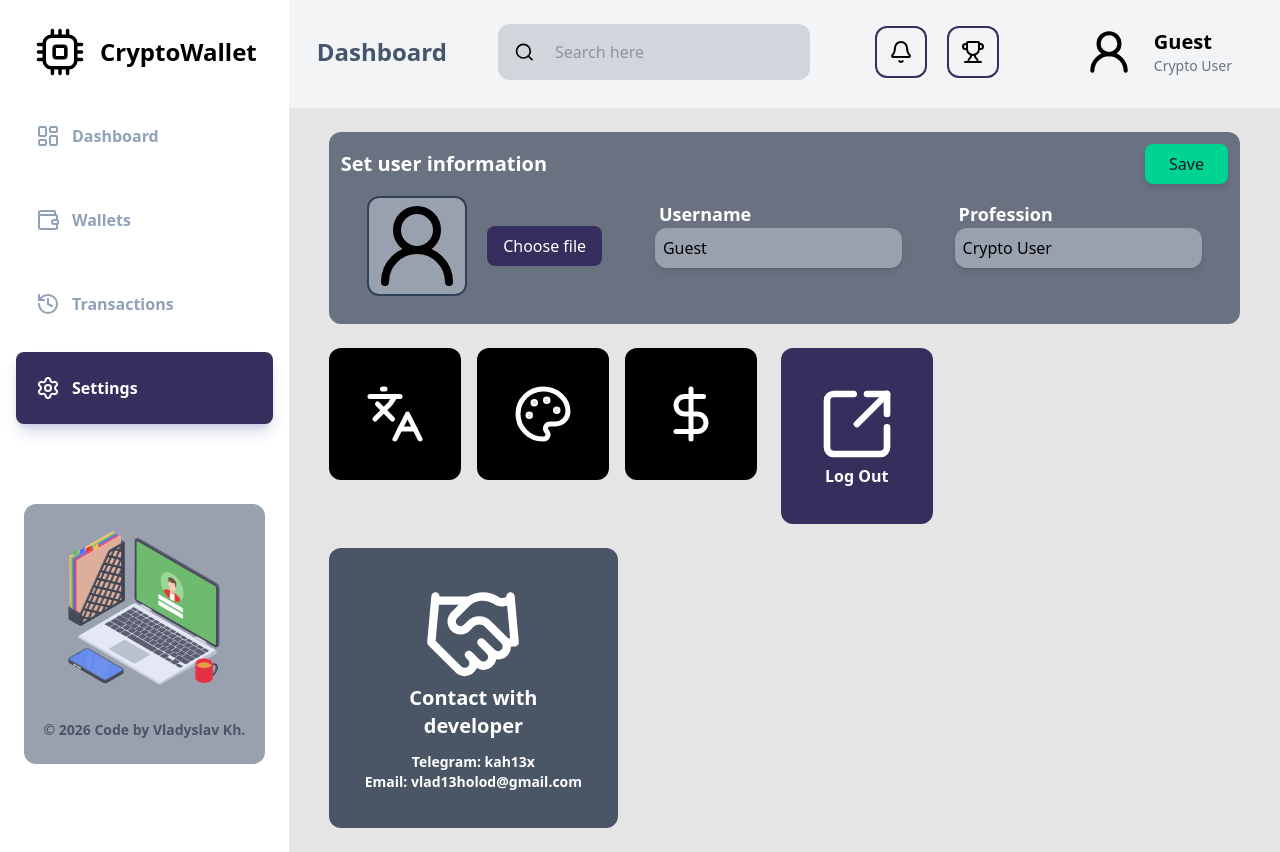
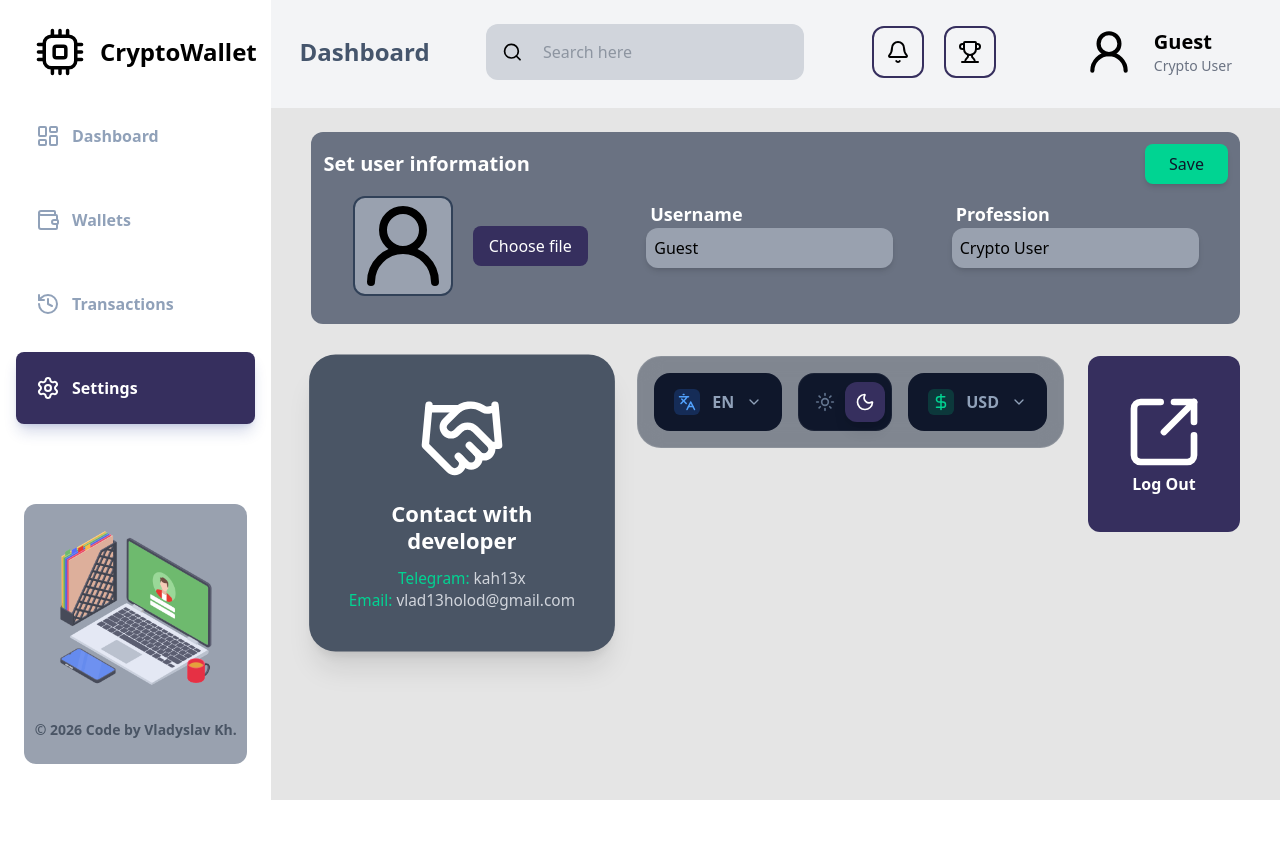
Before and after one commit to Kholod13/cryptoWallet, a React (Vite) app: page /settings in a window 1280 px wide. After the commit the page ends 800 px from the top, so only its background shows below. Built offline with nearby package versions, Linux system fonts and the light colour scheme.

Commit message:
fix design buttons in app properties

```diff
--- a/src/components/settings/AppProperties.tsx
+++ b/src/components/settings/AppProperties.tsx
@@ -1,22 +1,129 @@
-import { Languages, Palette, DollarSign } from 'lucide-react';
+import { useState } from 'react';
+import { Languages, DollarSign, ChevronDown, Sun, Moon } from 'lucide-react';
+import { motion, AnimatePresence } from 'framer-motion';
+import { useAppDispatch, useAppSelector } from '../../store';
+import { updateUser } from '../../store/slices/userSlice';
+import {setTheme, setLanguage, type LanguageMode} from '../../store/slices/uiSlice';
 
 export const AppProperties = () => {
+    const dispatch = useAppDispatch();
+    const { mainCurrency } = useAppSelector((state) => state.user);
+    const { theme } = useAppSelector((state) => state.ui);
+
+    // Local state for opening lists
+    const [langOpen, setLangOpen] = useState(false);
+    const [currencyOpen, setCurrencyOpen] = useState(false);
+
+    const currencies = ['USD', 'EUR', 'CZK', 'UAH'];
+    const languages = [
+        { code: 'EN', name: 'English' },
+        { code: 'CZ', name: 'Čeština' },
+        { code: 'UA', name: 'Українська' }
+    ];
+    const { language } = useAppSelector((state) => state.ui);
+
     return (
-        <div className='flex gap-4 h-max'>
-            <div className='inline-block text-center text-white font-bold rounded-xl cursor-pointer flex-col bg-black
-                p-9 hover:bg-gray-700 transition-colors'
-            >
-                <Languages size={60}/>
+        <div className='flex gap-4 h-max bg-slate-800/50 backdrop-blur-md p-4 rounded-3xl border border-white/10'>
+
+            {/* Language select */}
+            <div className="relative">
+                <button
+                    onClick={() => {setLangOpen(!langOpen); setCurrencyOpen(false)}}
+                    className={`flex items-center gap-3 px-5 py-4 rounded-2xl transition-all ${
+                        langOpen ? 'bg-[#362F5E] text-white' : 'bg-slate-900 text-slate-400 hover:text-white'
+                    }`}
+                >
+                    <div className="bg-blue-500/20 text-blue-400 p-1 rounded-md">
+                        <Languages size={18}/>
+                    </div>
+
+                    {/* Showing current language */}
+                    <span className="font-bold uppercase">{language}</span>
+
+                    <ChevronDown size={16} className={`transition-transform ${langOpen ? 'rotate-180' : ''}`} />
+                </button>
+
+                <AnimatePresence>
+                    {langOpen && (
+                        <motion.div
+                            initial={{ opacity: 0, y: 10 }}
+                            animate={{ opacity: 1, y: 0 }}
+                            exit={{ opacity: 0, y: 10 }}
+                            className="absolute top-full mt-2 left-0 bg-slate-900 border border-white/10 rounded-2xl overflow-hidden z-50 shadow-2xl w-40"
+                        >
+                            {languages.map((lang) => (
+                                <div
+                                    key={lang.code}
+                                    className={`px-4 py-3 cursor-pointer text-sm transition-colors flex justify-between items-center ${
+                                        language === lang.code ? 'bg-[#362F5E] text-white' : 'text-slate-300 hover:bg-slate-800'
+                                    }`}
+                                    onClick={() => {
+                                        dispatch(setLanguage(lang.code as LanguageMode));
+                                        setLangOpen(false);
+                                    }}
+                                >
+                                    <span>{lang.name}</span>
+                                    {/* language icon in list option */}
+                                    <span className="text-[10px] opacity-50">{lang.code}</span>
+                                </div>
+                            ))}
+                        </motion.div>
+                    )}
+                </AnimatePresence>
             </div>
-            <div className='inline-block text-center text-white font-bold rounded-xl cursor-pointer flex-col bg-black
-                p-9 hover:bg-gray-700 transition-colors'
-            >
-                <Palette size={60}/>
+
+            {/* Theme swithcer */}
+            <div className="flex items-center bg-slate-900 p-1.5 rounded-2xl border border-white/5">
+                <div
+                    onClick={() => dispatch(setTheme('light'))}
+                    className={`p-2.5 rounded-xl cursor-pointer transition-all ${theme === 'light' ? 'bg-white text-orange-500 shadow-lg' : 'text-slate-500'}`}
+                >
+                    <Sun size={20}/>
+                </div>
+                <div
+                    onClick={() => dispatch(setTheme('dark'))}
+                    className={`p-2.5 rounded-xl cursor-pointer transition-all ${theme === 'dark' ? 'bg-[#362F5E] text-white shadow-lg' : 'text-slate-500'}`}
+                >
+                    <Moon size={20}/>
+                </div>
             </div>
-            <div className='inline-block text-center text-white font-bold rounded-xl cursor-pointer flex-col bg-black
-                p-9 hover:bg-gray-700 transition-colors'
-            >
-                <DollarSign size={60}/>
+
+            {/* Currency select */}
+            <div className="relative">
+                <button
+                    onClick={() => {setCurrencyOpen(!currencyOpen); setLangOpen(false)}}
+                    className={`flex items-center gap-3 px-5 py-4 rounded-2xl transition-all ${currencyOpen ? 'bg-[#362F5E] text-white' : 'bg-slate-900 text-slate-400 hover:text-white'}`}
+                >
+                    <div className="bg-emerald-500/20 text-emerald-400 p-1 rounded-md">
+                        <DollarSign size={18}/>
+                    </div>
+                    <span className="font-bold">{mainCurrency}</span>
+                    <ChevronDown size={16} className={`transition-transform ${currencyOpen ? 'rotate-180' : ''}`} />
+                </button>
+
+                <AnimatePresence>
+                    {currencyOpen && (
+                        <motion.div
+                            initial={{ opacity: 0, scale: 0.95 }}
+                            animate={{ opacity: 1, scale: 1 }}
+                            exit={{ opacity: 0, scale: 0.95 }}
+                            className="absolute top-full mt-2 right-0 bg-slate-900 border border-white/10 rounded-2xl overflow-hidden z-50 shadow-2xl w-32"
+                        >
+                            {currencies.map((curr) => (
+                                <div
+                                    key={curr}
+                                    className={`px-4 py-3 cursor-pointer text-sm transition-colors ${mainCurrency === curr ? 'bg-emerald-500 text-slate-900 font-bold' : 'text-white hover:bg-slate-800'}`}
+                                    onClick={() => {
+                                        dispatch(updateUser({ mainCurrency: curr }));
+                                        setCurrencyOpen(false);
+                                    }}
+                                >
+                                    {curr}
+                                </div>
+                            ))}
+                        </motion.div>
+                    )}
+                </AnimatePresence>
             </div>
         </div>
     )
--- a/src/components/settings/Contact.tsx
+++ b/src/components/settings/Contact.tsx
@@ -1,16 +1,61 @@
-import {Handshake} from 'lucide-react';
+import { Handshake } from 'lucide-react';
+import { useState, useEffect } from 'react';
+import { motion } from 'framer-motion';
 
 export const Contact = () => {
+    const [isScrolling, setIsScrolling] = useState(false);
+
+    useEffect(() => {
+        let timer: ReturnType<typeof setTimeout>;
+
+        const handleScroll = () => {
+            setIsScrolling(true);
+            clearTimeout(timer);
+            timer = setTimeout(() => {
+                setIsScrolling(false);
+            }, 200);
+        };
+
+        window.addEventListener('scroll', handleScroll);
+        return () => {
+            window.removeEventListener('scroll', handleScroll);
+            clearTimeout(timer);
+        };
+    }, []);
+
     return (
-        <div
-            className='flex justify-center items-center text-sm text-center text-wrap text-white font-bold rounded-xl flex-col bg-gray-600 p-9 h-max w-max'
+        <motion.div
+            animate={{
+                borderRadius: isScrolling ? "50%" : "24px",
+                scale: isScrolling ? 0.8 : 1.1,
+            }}
+            transition={{
+                type: "spring",
+                stiffness: 200,
+                damping: 20
+            }}
+            whileHover={{
+                rotate: 360,
+                scale: 1.2,
+                transition: { duration: 0.8, ease: "easeInOut" }
+            }}
+            className='flex justify-center items-center text-sm text-center text-wrap text-white font-bold flex-col bg-gray-600 p-9 h-max w-max shadow-xl m-3'
         >
-            <Handshake size={100}/>
-            <p className='text-xl pb-3'>Contact with<br/>developer</p>
-            <p><span>Telegram:</span> kah13x</p>
-            <p><span>Email:</span> vlad13holod@gmail.com</p>
-        </div>
-    )
-}
+            <Handshake size={80} className={isScrolling ? "opacity-50" : "opacity-100"} />
+
+            {!isScrolling && (
+                <motion.div
+                    initial={{ opacity: 0 }}
+                    animate={{ opacity: 1 }}
+                    className="mt-4"
+                >
+                    <p className='text-xl pb-3 leading-tight'>Contact with<br/>developer</p>
+                    <p className="font-medium text-gray-300"><span className="text-emerald-400">Telegram:</span> kah13x</p>
+                    <p className="font-medium text-gray-300"><span className="text-emerald-400">Email:</span> vlad13holod@gmail.com</p>
+                </motion.div>
+            )}
+        </motion.div>
+    );
+};
 
 export default Contact;
--- a/src/main.tsx
+++ b/src/main.tsx
@@ -8,7 +8,7 @@ import {ToastContainer} from "./components/ui/ToastContainer.tsx";
 
 createRoot(document.getElementById('root')!).render(
   <StrictMode>
-    <Provider store={store}> {/* Чтобы все приложение видело Redux */}
+    <Provider store={store}>
         <ToastContainer />
         <App />
     </Provider>
--- a/src/pages/Settings.tsx
+++ b/src/pages/Settings.tsx
@@ -9,13 +9,13 @@ const Settings = () => {
     const userName = useAppSelector(state => state.user.username);
 
     return (
-        <div className='flex flex-col gap-6'>
+        <div className='flex flex-col gap-8'>
             <UserParams key={userName} />
             <div className='flex gap-6'>
+                <Contact />
                 <AppProperties/>
                 <Logout />
             </div>
-            <Contact />
         </div>
     )
 }
--- a/src/store/index.ts
+++ b/src/store/index.ts
@@ -12,7 +12,7 @@ export const store = configureStore({
     }
 })
 
-//Типы для хуков (важно для TypeScript)
+//Types for hooks
 export type RootState = ReturnType<typeof store.getState>;
 export type AppDispatch = typeof store.dispatch;
 
--- a/src/store/slices/uiSlice.ts
+++ b/src/store/slices/uiSlice.ts
@@ -1,23 +1,43 @@
-import {createSlice, type PayloadAction} from '@reduxjs/toolkit';
+import { createSlice, type PayloadAction } from '@reduxjs/toolkit';
+
+type ThemeMode = 'light' | 'dark';
+// Available languages
+export type LanguageMode = 'EN' | 'CZ' | 'UA';
 
 interface UIState {
     pageTitle: string;
+    theme: ThemeMode;
+    language: LanguageMode;
 }
+
+// Take saved data from browser memory
+const savedTheme = localStorage.getItem('app_theme') as ThemeMode;
+const savedLang = localStorage.getItem('app_lang') as LanguageMode;
 
 const initialState: UIState = {
     pageTitle: 'Dashboard',
+    theme: savedTheme || 'dark',
+    language: savedLang || 'EN', // default
 }
 
 const uiSlice = createSlice({
     name: 'ui',
     initialState,
     reducers: {
-        //Действие для смены заголовка
         setPageTitle: (state, action: PayloadAction<string>) => {
             state.pageTitle = action.payload;
+        },
+        setTheme: (state, action: PayloadAction<ThemeMode>) => {
+            state.theme = action.payload;
+            localStorage.setItem('app_theme', action.payload);
+        },
+        // Action for switching language
+        setLanguage: (state, action: PayloadAction<LanguageMode>) => {
+            state.language = action.payload;
+            localStorage.setItem('app_lang', action.payload);
         }
     }
 })
 
-export const {setPageTitle} = uiSlice.actions;
+export const { setPageTitle, setTheme, setLanguage } = uiSlice.actions;
 export default uiSlice.reducer;
```
Also changed, not shown: src/store/slices/userSlice.ts (+26 -13 lines).
